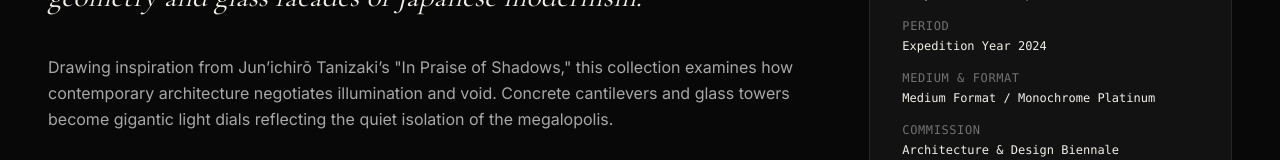
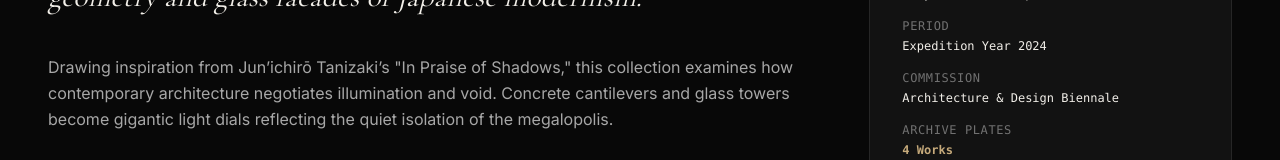
Before and after one commit to herimardinal-cyber/FransD-WEB, a Next.js app: page /gallery/architectonics-of-shadow in a window 1280 px wide. Shown: the part 756-916 px from the top of the page. Built offline with nearby package versions, Linux system fonts and the light colour scheme; no server answers; the database is empty.

Commit message:
refactor(gallery): remove Medium & Format item from gallery metadata sidebar

```diff
--- a/src/app/gallery/[slug]/page.tsx
+++ b/src/app/gallery/[slug]/page.tsx
@@ -147,10 +147,6 @@ export default async function GalleryDetailPage({ params }: GalleryDetailPagePro
                   <span className="text-[#717171] uppercase tracking-wider block mb-1">Period</span>
                   <span className="text-[#F2EFE9]">Expedition Year {project.year}</span>
                 </div>
-                <div>
-                  <span className="text-[#717171] uppercase tracking-wider block mb-1">Medium & Format</span>
-                  <span className="text-[#F2EFE9]">Medium Format / Monochrome Platinum</span>
-                </div>
                 {project.client && (
                   <div>
                     <span className="text-[#717171] uppercase tracking-wider block mb-1">Commission</span>
```
